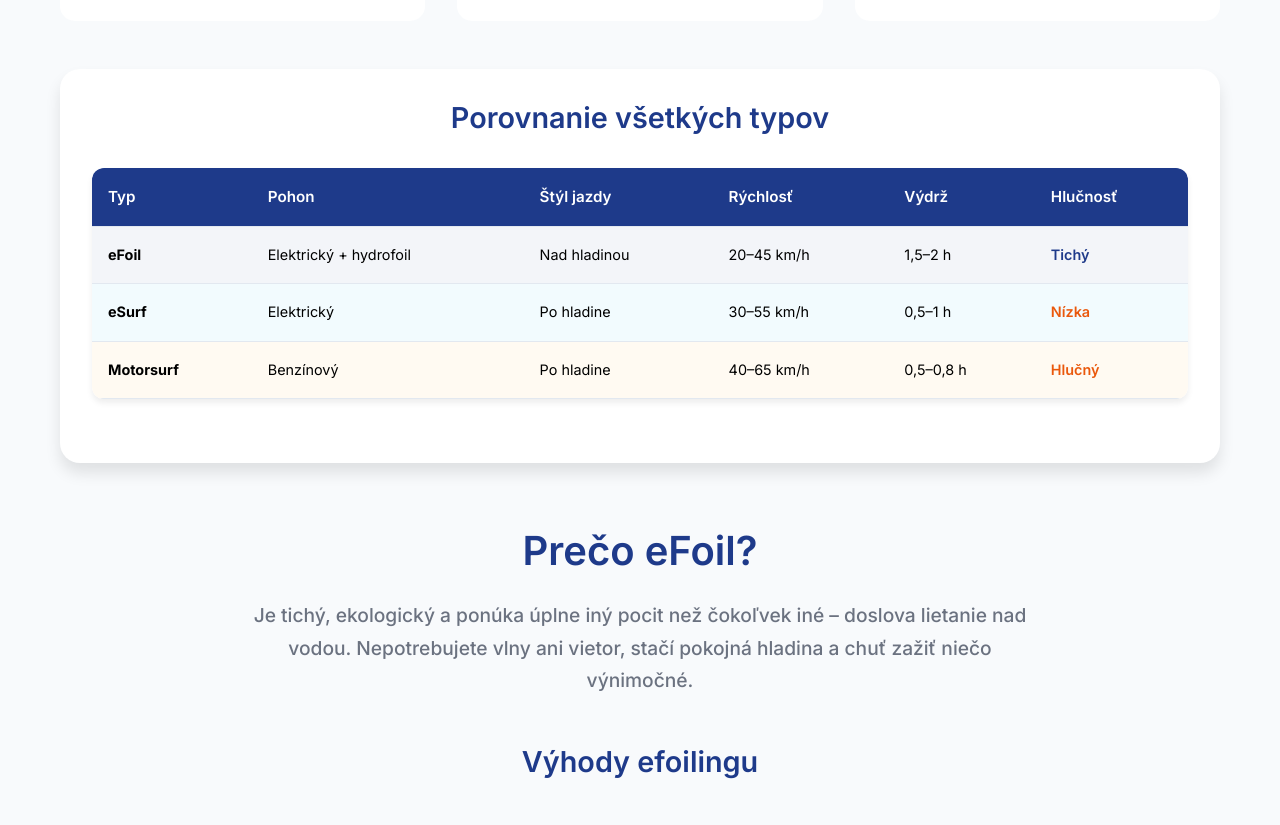
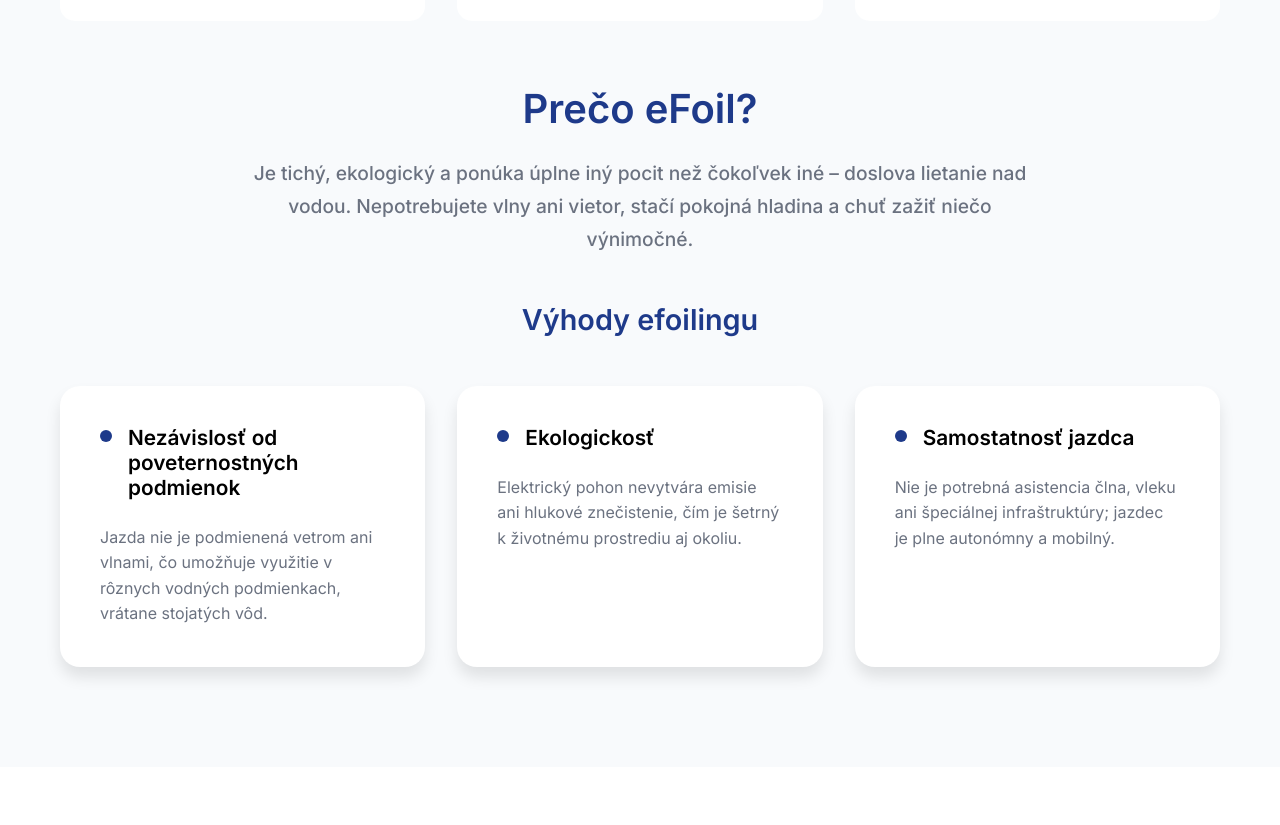
Before and after one commit to Semjuel19/efoil, a plain HTML site: page index.html in a window 1280 px wide. Shown: the part 4101-4926 px from the top of the page. Drawn offline with Linux system fonts and the light colour scheme.

Commit message:
Remove table porovnanie.

```diff
--- a/index.html
+++ b/index.html
@@ -288,50 +288,7 @@
           </div>
         </div>
 
-        <!-- Comparison Table -->
-        <div class="comparison-table-wrapper">
-          <h3>Porovnanie všetkých typov</h3>
-          <div class="table-wrapper">
-            <table class="comparison-table">
-              <thead>
-                <tr>
-                  <th>Typ</th>
-                  <th>Pohon</th>
-                  <th>Štýl jazdy</th>
-                  <th>Rýchlosť</th>
-                  <th>Výdrž</th>
-                  <th>Hlučnosť</th>
-                </tr>
-              </thead>
-              <tbody>
-                <tr class="efoil-row">
-                  <td><strong>eFoil</strong></td>
-                  <td>Elektrický + hydrofoil</td>
-                  <td>Nad hladinou</td>
-                  <td>20–45 km/h</td>
-                  <td>1,5–2 h</td>
-                  <td><span class="quiet">Tichý</span></td>
-                </tr>
-                <tr class="esurf-row">
-                  <td><strong>eSurf</strong></td>
-                  <td>Elektrický</td>
-                  <td>Po hladine</td>
-                  <td>30–55 km/h</td>
-                  <td>0,5–1 h</td>
-                  <td><span class="low">Nízka</span></td>
-                </tr>
-                <tr class="motorsurf-row">
-                  <td><strong>Motorsurf</strong></td>
-                  <td>Benzínový</td>
-                  <td>Po hladine</td>
-                  <td>40–65 km/h</td>
-                  <td>0,5–0,8 h</td>
-                  <td><span class="loud">Hlučný</span></td>
-                </tr>
-              </tbody>
-            </table>
-          </div>
-        </div>
+
 
         <div class="why-efoil" style="margin-top: 4rem">
           <h2>Prečo eFoil?</h2>
```
